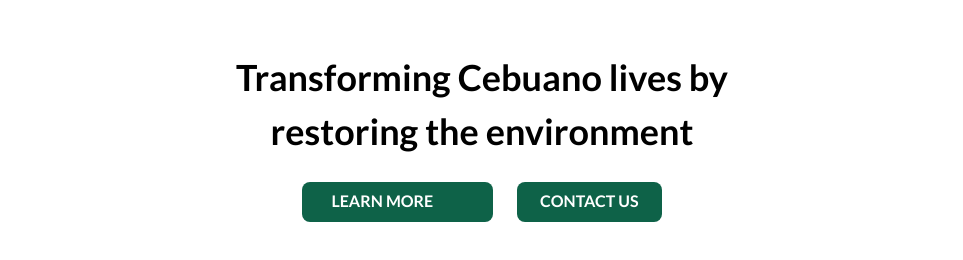
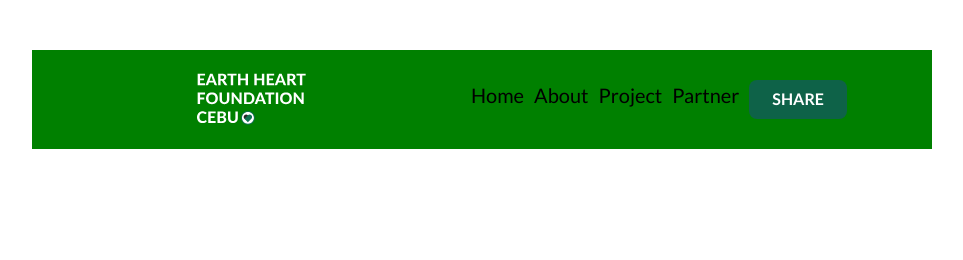
Before and after one commit to junaidxgit/charity, a plain HTML site: page index.html in a window 1280 px wide. Shown: the whole page, without its empty margins (158-1121 px from the left). Drawn offline with Linux system fonts and the light colour scheme.

Commit message:
defined nav bar

```diff
--- a/css/styles.css
+++ b/css/styles.css
@@ -34,7 +34,7 @@ h1,h2,h3{
 }
 /* container */
 .container{
-    max-width: 941px;
+    max-width: 900px;
     margin: 0 auto;
 
 }
@@ -132,6 +132,7 @@ img{
 /* list */
 .list{
     list-style:none;
+    padding-left: 0;
 }
 
 /* achivement */
@@ -231,3 +232,68 @@ img{
         margin-bottom: 1rem;
     }
 }
+
+/* nav */
+.list__items{
+    border-bottom: 1px solid gray;
+    margin-bottom: 2rem;
+}
+.list__items:hover {
+    color: rgb(144, 143, 143);
+
+}
+.nav .btn:hover{
+    background: #329878;
+
+}
+
+.list__items:last-child{
+    border: 0;
+}
+.nav{
+    background: green;
+    padding: 1rem;
+}
+
+.nav__logo{
+    font-size: 1.5rem;
+    max-width: 109px;
+    cursor: pointer;
+
+}
+.nav__logo img{
+    width: 50px;
+    height: 20px;
+    fill: black;
+}
+
+ .collapsible__content{
+    max-height: 0;
+    opacity: 0;
+    cursor: pointer;
+    transition: all 0.25s;
+    margin: 0;
+}
+.collapsible--expanded .collapsible__content{
+    max-height: 100vh;
+    opacity: 1;
+}
+@media screen and (min-width:768px) {
+
+     .list__items{
+        border-bottom: 0;
+        margin-left: 1rem;
+    }
+    .nav{
+        display: flex;
+        justify-content: space-evenly;
+        word-wrap: nowrap;
+    }
+     .collapsible__content{
+        display: flex;
+        opacity: 1;
+        max-height: 100vh;
+        padding-top: 2rem;
+        margin: 0 -8rem 0 0;
+    }
+}
--- a/index.html
+++ b/index.html
@@ -15,13 +15,16 @@
     <link rel="stylesheet" href="css/styles.css" />
   </head>
   <body style="padding: 5rem">
-    <div class="hero__content">
-      <h1>Transforming Cebuano lives by restoring the environment</h1>
-      <footer>
-        <button class="btn btn--primary btn--streched" type="submit">learn more</button>
-        <button class="btn btn--primary" type="submit">contact us</button>
-
-      </footer>
-    </div>
+    <nav class="container collapsible nav">
+      <img class="nav__logo " src="images/logo.svg" alt="">
+        <ul class="list nav__list collapsible__content ">
+          <li class="list__items">Home</li>
+          <li class="list__items">About</li>
+          <li class="list__items">Project</li>
+          <li class="list__items">Partner</li>
+          <li class="list__items"><button class="btn btn--primary" href="#">Share</button></li>
+        </ul>
+    </nav>
+    <script src="js/main.js"></script>
   </body>
 </html>
--- /dev/null
+++ b/js/main.js
@@ -0,0 +1,6 @@
+const collapsibles = document.querySelectorAll(".collapsible");
+collapsibles.forEach((item) =>
+  item.addEventListener("click", function () {
+    this.classList.toggle("collapsible--expanded");
+  })
+);
```
Also changed, not shown: components.html (+12 -0 lines), images/logo.svg (added).
